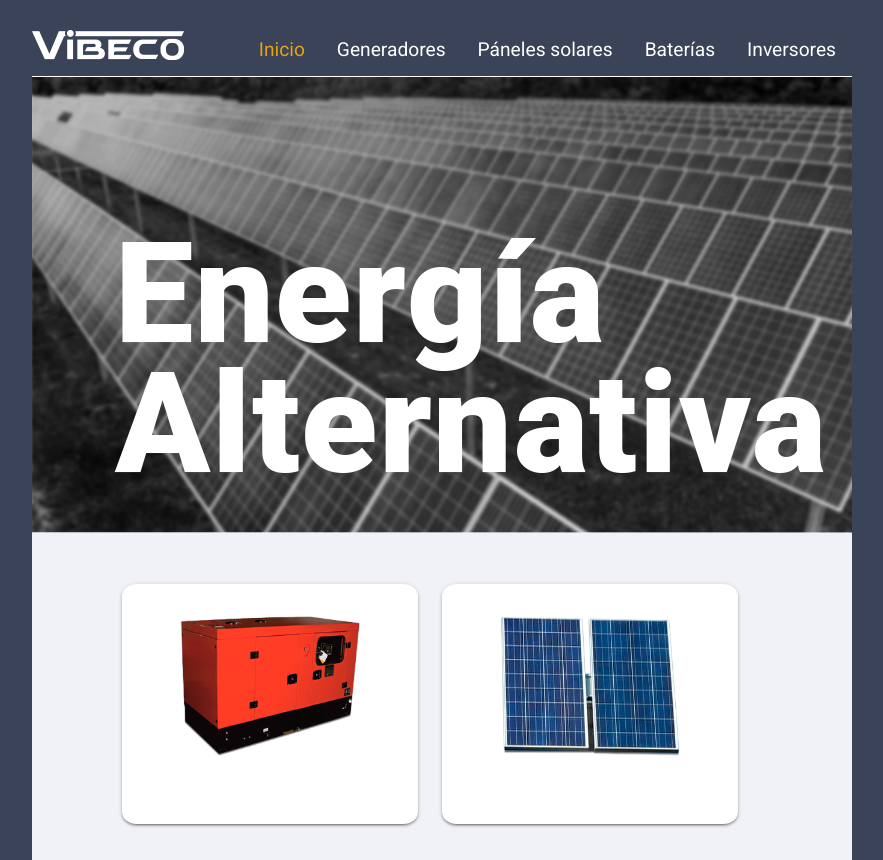
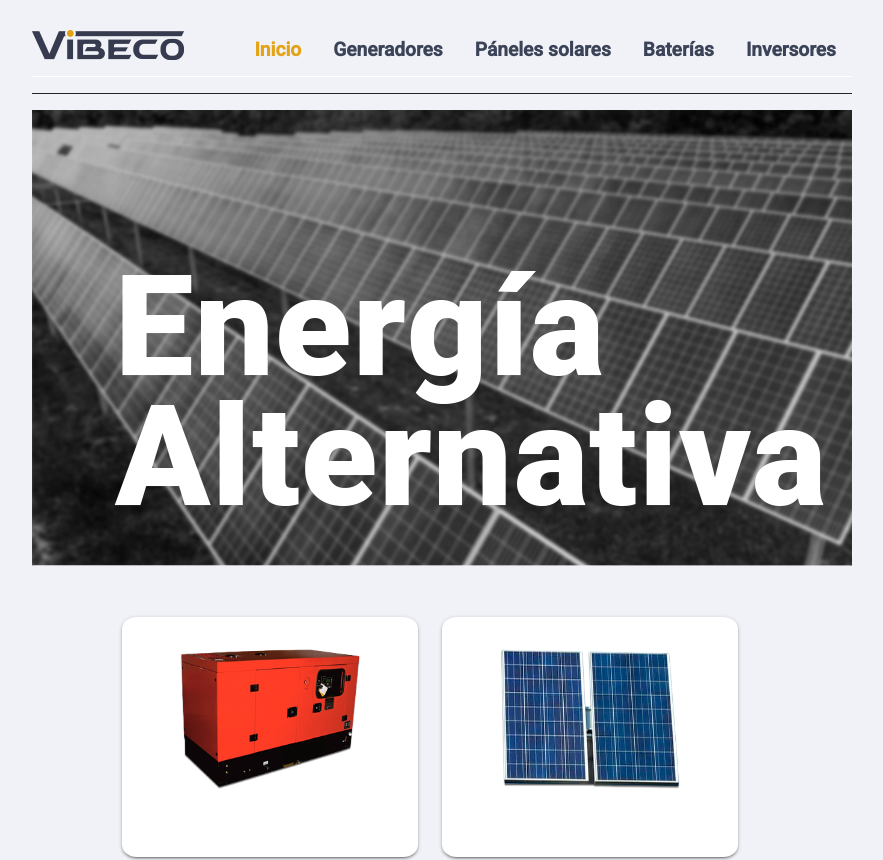
Before and after one commit to BrayanJakes/generadores, an Angular app: page / in a window 1280 px wide. Shown: the top 860 px of the page, without its empty margins (198-1081 px from the left). Built offline with nearby package versions, Linux system fonts and the light colour scheme.

Commit message:
arreglos

```diff
--- a/src/app/app.component.css
+++ b/src/app/app.component.css
@@ -1,6 +1,6 @@
 .active{
     color: #e4a315!important;
-    background-color: #3b4358!important;
+    background-color: #f1f2f7!important;
     border: none;
 }
 
@@ -8,6 +8,11 @@
     background-color: #3b4358;
   }
 
+  .cspa{
+    color: #3b4358;
+    font-weight: 600;
+  }
+
 
   .dsakcnoiv{
     padding-right: 10rem;
--- a/src/app/app.component.html
+++ b/src/app/app.component.html
@@ -16,59 +16,59 @@ style="
     font-size: clamp(1rem, 2vw, 1.2rem);
     padding-bottom: 0.5rem;">
     <li [ngbNavItem]="1" *ngIf="homeService.responsiveStatus !== 5">
-      <a ngbNavLink class="text-white">Inicio</a>
+      <a ngbNavLink class="cspa">Inicio</a>
       <ng-template ngbNavContent> <app-home [tag]="1" (tag2)="taged($event)"></app-home> </ng-template>
     </li>
     <li [ngbNavItem]="2" *ngIf="homeService.responsiveStatus !== 5">
-      <a ngbNavLink class="text-white" >Generadores</a>
+      <a ngbNavLink class="cspa" >Generadores</a>
       <ng-template ngbNavContent><app-home [tag]="2" (tag2)="taged($event)"></app-home></ng-template>
     </li>
 
     <li [ngbNavItem]="3" *ngIf="homeService.responsiveStatus !== 5">
-      <a ngbNavLink class="text-white">Páneles solares</a>
+      <a ngbNavLink class="cspa">Páneles solares</a>
       <ng-template ngbNavContent><app-home [tag]="3" (tag2)="taged($event)"></app-home></ng-template>
     </li>
 
     <li [ngbNavItem]="4" *ngIf="homeService.responsiveStatus !== 5">
-      <a ngbNavLink class="text-white">Baterías</a>
+      <a ngbNavLink class="cspa">Baterías</a>
       <ng-template ngbNavContent><app-home [tag]="4" (tag2)="taged($event)"></app-home></ng-template>
     </li>
 
     <li [ngbNavItem]="5" *ngIf="homeService.responsiveStatus !== 5">
-      <a ngbNavLink class="text-white">Inversores</a>
+      <a ngbNavLink class="cspa">Inversores</a>
       <ng-template ngbNavContent><app-home [tag]="5" (tag2)="taged($event)"></app-home></ng-template>
     </li>
 
 
 
     <li mat-button *ngIf="homeService.responsiveStatus === 5" [matMenuTriggerFor]="menu">
-      <mat-icon class="text-white" >more_vert</mat-icon>
+      <mat-icon class="cspa" >more_vert</mat-icon>
       </li>
     <mat-menu #menu="matMenu" style="background-color: black;">
       <div [ngbNavItem]="1" (click)="ver(1)">
-        <a ngbNavLink class="text-white">Inicio</a>
+        <a ngbNavLink class="cspa">Inicio</a>
       </div>
       <div [ngbNavItem]="2" (click)="ver(2)">
-        <a ngbNavLink class="text-white" >Generadores</a>
+        <a ngbNavLink class="cspa" >Generadores</a>
       </div>
 
       <div [ngbNavItem]="3" (click)="ver(3)">
-        <a ngbNavLink class="text-white">Páneles solares</a>
+        <a ngbNavLink class="cspa">Páneles solares</a>
       </div>
 
       <div [ngbNavItem]="4" (click)="ver(4)">
-        <a ngbNavLink class="text-white">Baterías</a>
+        <a ngbNavLink class="cspa">Baterías</a>
       </div>
 
       <div [ngbNavItem]="5" (click)="ver(5)">
-        <a ngbNavLink class="text-white">Inversores</a>
+        <a ngbNavLink class="cspa">Inversores</a>
       </div>
     </mat-menu>
 </ul>
 </div>
 
 
-
+<hr style="opacity: inherit;">
 
 
 
--- a/src/app/home/home.component.css
+++ b/src/app/home/home.component.css
@@ -9,8 +9,7 @@
 }
 
 .dsadsa:hover {
-    background-color: #3b4358;
-    color: white;
+    color: #3b4358;
 }
 
 .daiomepoc{
--- a/src/index.html
+++ b/src/index.html
@@ -10,7 +10,7 @@
   <link href="https://fonts.googleapis.com/css2?family=Roboto:wght@300;400;500&display=swap" rel="stylesheet">
   <link href="https://fonts.googleapis.com/icon?family=Material+Icons" rel="stylesheet">
 </head>
-<body style="background-color: #3b4358!important;" class="mat-typography">
+<body style="background-color: #f1f2f7!important;" class="mat-typography">
   <app-root></app-root>
 </body>
 </html>
```
Also changed, not shown: src/assets/img/logo.png, 4 other files (tests, documents, lock files or other folders).
